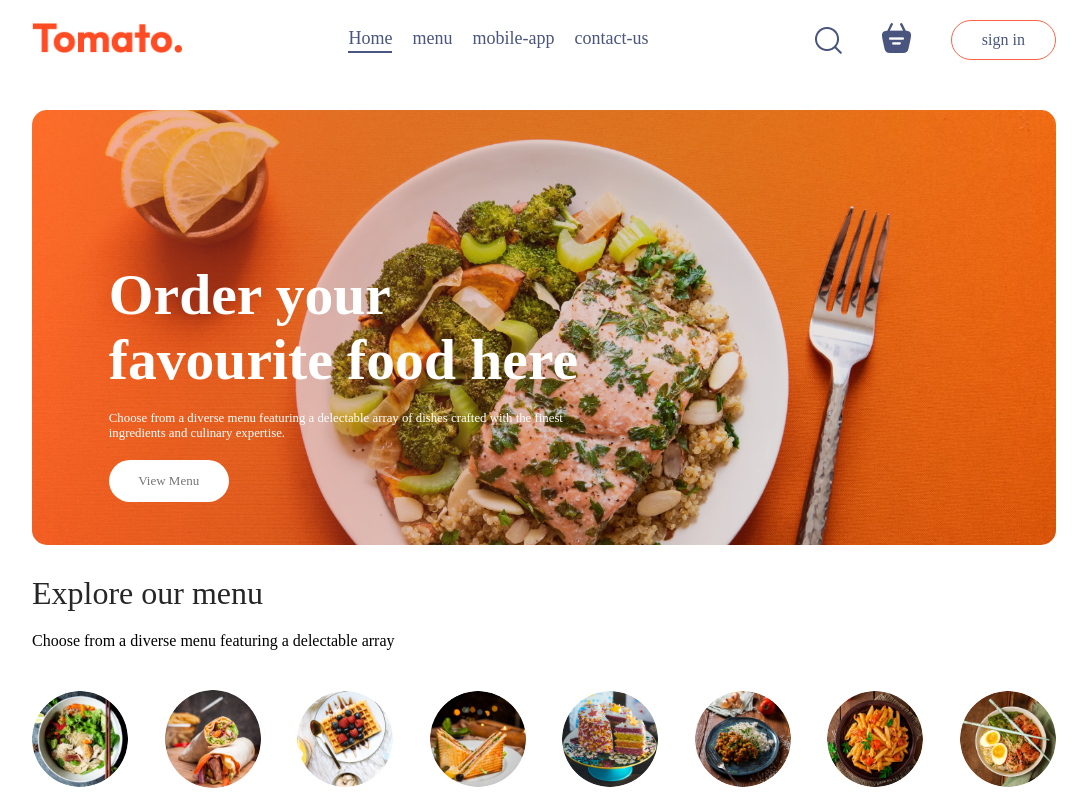
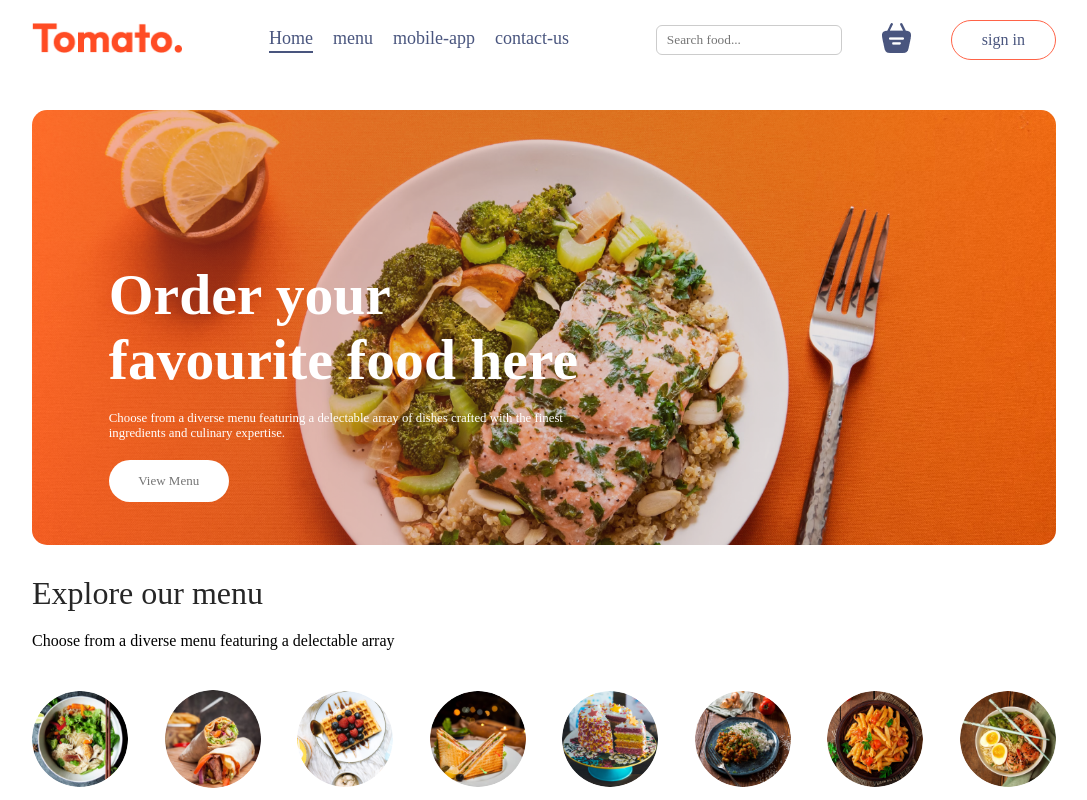
Before and after one commit to abhissshk/food-delivery-mern, a React (Vite) app in the folder Fronted/: page / in a window 1280 px wide. Shown: the top 800 px of the page, without its empty margins (96-1183 px from the left). Built offline with nearby package versions, Linux system fonts and the light colour scheme; no server answers.

Commit message:
Updated loader UI and improved FoodDisplay styling

```diff
--- a/Fronted/src/component/FoodDisplay/FoodDisplay.css
+++ b/Fronted/src/component/FoodDisplay/FoodDisplay.css
@@ -1,24 +1,24 @@
-/* 🔹 Main container */
+
 .food-display {
   width: 100%;
   padding: 20px;
 }
 
-/* 🔹 Heading */
+
 .food-display h2 {
   font-size: 24px;
   margin-bottom: 20px;
   font-weight: 600;
 }
 
-/* 🔹 Food list grid */
+
 .food-display-list {
   display: grid;
   grid-template-columns: repeat(auto-fill, minmax(240px, 1fr));
   gap: 20px;
 }
 
-/* 🔹 Loader container */
+
 .verify {
   min-height: 60vh;
   display: flex;
@@ -27,7 +27,7 @@
   flex-direction: column;
 }
 
-/* 🔹 Spinner */
+
 .verify .spinner {
   width: 70px;
   height: 70px;
@@ -37,16 +37,23 @@
   animation: spin 0.8s linear infinite;
 }
 
-/* 🔹 Loading text */
+
 .verify p {
   margin-top: 12px;
   font-size: 16px;
   color: #555;
 }
 
-/* 🔹 Animation */
+
 @keyframes spin {
   100% {
     transform: rotate(360deg);
   }
 }
+
+.search-box input {
+  padding: 6px 10px;
+  border-radius: 6px;
+  border: 1px solid #ccc;
+  outline: none;
+}
--- a/Fronted/src/component/FoodDisplay/FoodDisplay.jsx
+++ b/Fronted/src/component/FoodDisplay/FoodDisplay.jsx
@@ -5,7 +5,7 @@ import Fooditem from '../Fooditem/Fooditem';
 
 function FoodDisplay({ category }) {
 
-  const { food_list, loading } = useContext(StoreContext);
+  const { food_list, loading,searchQuery } = useContext(StoreContext);
 
   //  Show loader
   if (loading) {
@@ -23,7 +23,11 @@ function FoodDisplay({ category }) {
 
       <div className='food-display-list'>
 
-        {food_list.map((item) => {
+       {food_list
+  .filter((item) =>
+    item.name.toLowerCase().includes(searchQuery.toLowerCase())
+  )
+  .map((item) => {
     if (category === "All" || category === item.category) {
       return (
         <Fooditem
--- a/Fronted/src/component/Navbar/Navbar.jsx
+++ b/Fronted/src/component/Navbar/Navbar.jsx
@@ -4,58 +4,80 @@ import { assets } from '../../assets/assets'
 import { Link, useNavigate } from 'react-router-dom'
 import { StoreContext } from '../../context/storeContext'
 
-function Navbar({setShowLogin}) {
+function Navbar({ setShowLogin }) {
 
-const[menu,setmenu]=useState("home")
+  const [menu, setmenu] = useState("home")
+  const [search, setSearch] = useState("")
 
-const{ getTotalCartAmount,token,settoken }=useContext(StoreContext)
 
-const navigate=useNavigate()
+  const { getTotalCartAmount, token, settoken, setSearchQuery } = useContext(StoreContext)
 
-const logout=()=>{
+  const navigate = useNavigate()
 
-  localStorage.removeItem("token")
-  settoken("");
-navigate("/")
+  const logout = () => {
+    localStorage.removeItem("token")
+    settoken("");
+    navigate("/")
+  }
 
-}
+
+  const handleSearch = (e) => {
+    setSearch(e.target.value)
+    setSearchQuery(e.target.value)
+  }
 
   return (
     <div className='navbar'>
- <Link to="/">       <img src={assets.logo} alt="" className='logo' /></Link>
-        <ul className="navbar-menu">
 
-            <Link to='/' onClick={()=>{setmenu("home")}} className={menu==="home"?"active":""}>Home</Link>
-            <a href='#explore-menu' onClick={()=>{setmenu("menu")}} className={menu==="menu"?"active":""}>menu</a>
-            <a href='#app-download'  onClick={()=>{setmenu("mobile-app")}} className={menu==="mobile-app"?"active":""}>mobile-app</a>
-            <a href='#footer' onClick={()=>{setmenu("contact-us")}} className={menu==="contact-us"?"active":""}>contact-us</a>
-        </ul>
+      <Link to="/">
+        <img src={assets.logo} alt="" className='logo' />
+      </Link>
 
-        <div className='navbar-right'>
-            <img src={assets.search_icon} alt="" />
-            <div className='navbar-search-icon'>
-              <Link to="/cart">  <img src={assets.basket_icon} alt="" /> </Link>
-                <div className={getTotalCartAmount()===0?"":"dot"}> </div>
+      <ul className="navbar-menu">
+        <Link to='/' onClick={() => setmenu("home")} className={menu === "home" ? "active" : ""}>Home</Link>
+        <a href='#explore-menu' onClick={() => setmenu("menu")} className={menu === "menu" ? "active" : ""}>menu</a>
+        <a href='#app-download' onClick={() => setmenu("mobile-app")} className={menu === "mobile-app" ? "active" : ""}>mobile-app</a>
+        <a href='#footer' onClick={() => setmenu("contact-us")} className={menu === "contact-us" ? "active" : ""}>contact-us</a>
+      </ul>
 
-            </div>
-
-            {!token?<button onClick={()=>setShowLogin(true)}>sign in</button>:<div className='nav-profile'>
-              <img src={assets.profile_icon} alt="" />
-              <ul className="nav-profile-dropdown">
-
-<li onClick={()=>navigate('/myorders')}><img  src={assets.bag_icon} alt="" />Orders</li>
-<hr />
-<li onClick={logout}><img src={assets.logout_icon} alt="" /><p>Logout</p></li>
-
-              </ul>
-
-              </div>}
+      <div className='navbar-right'>
 
 
-
-
+        <div className="search-box">
+          <input
+            type="text"
+            placeholder="Search food..."
+            value={search}
+            onChange={handleSearch}
+          />
         </div>
 
+        <div className='navbar-search-icon'>
+          <Link to="/cart">
+            <img src={assets.basket_icon} alt="" />
+          </Link>
+          <div className={getTotalCartAmount() === 0 ? "" : "dot"}></div>
+        </div>
+
+        {!token ? (
+          <button onClick={() => setShowLogin(true)}>sign in</button>
+        ) : (
+          <div className='nav-profile'>
+            <img src={assets.profile_icon} alt="" />
+            <ul className="nav-profile-dropdown">
+              <li onClick={() => navigate('/myorders')}>
+                <img src={assets.bag_icon} alt="" />Orders
+              </li>
+              <hr />
+              <li onClick={logout}>
+                <img src={assets.logout_icon} alt="" />
+                <p>Logout</p>
+              </li>
+            </ul>
+          </div>
+        )}
+
+      </div>
     </div>
   )
 }
--- a/Fronted/src/context/storeContext.jsx
+++ b/Fronted/src/context/storeContext.jsx
@@ -9,6 +9,7 @@ function storeContextProvider(props) {
 const[token,settoken]=useState("")
 const[food_list,setFoodlist]=useState([])
   const [loading, setLoading] = useState(true);
+  const [searchQuery, setSearchQuery] = useState("");
 
 
 const url="https://food-del-backend-q2ah.onrender.com"
@@ -95,7 +96,9 @@ useEffect(() => {
     url,
     token,
     settoken,
-      loading
+      loading,
+        searchQuery,
+  setSearchQuery
   };
 
   return (
```
Lines whose indentation alone changed are shown as unchanged.
